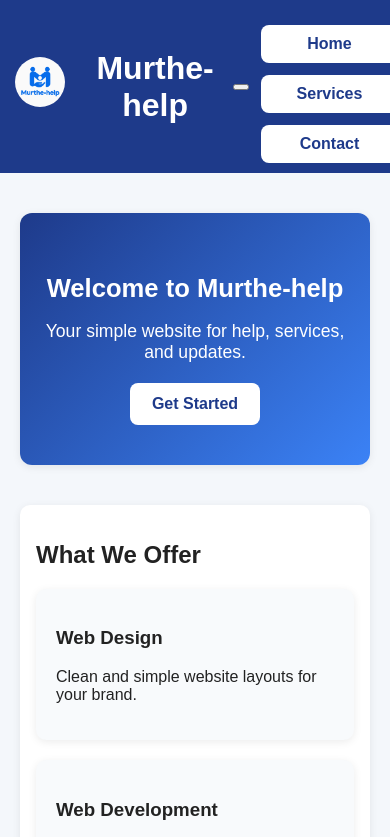
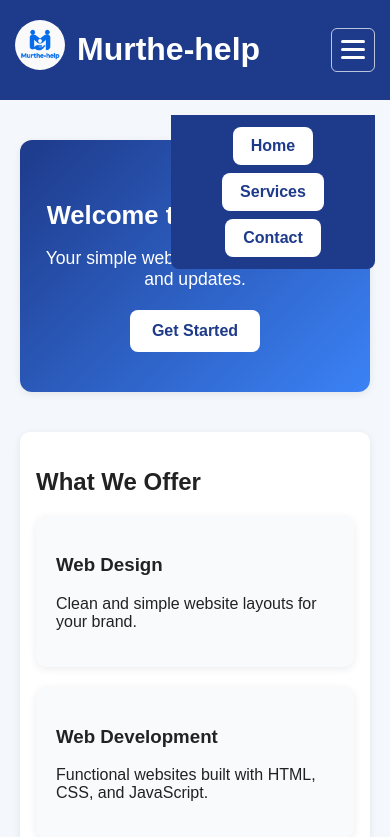
Before and after one commit to temitopeolabode98-ux/WE-GO-AGAIN, a plain HTML site: page index.html in a window 390 px wide. Both pictures are taken after a click on the button "Open navigation". Shown: the top 837 px of the page. Drawn offline with Linux system fonts and the light colour scheme.

Commit message:
Add hamburger navigation

```diff
--- a/index.html
+++ b/index.html
@@ -6,7 +6,7 @@
   <title>Murthe-help</title>
   <link rel="stylesheet" href="styles.css">
   <link rel="icon" href="favicon.ico">
-  <script src="script.js"></script>
+  <script src="script.js" defer></script>
 </head>
 <body>
   <header class="topbar">
@@ -15,13 +15,16 @@
       <h1>Murthe-help</h1>
     </div>
 
-    <button class="menu-toggle" aria-expanded="false" aria-label="Toggle navigation">
+    <button class="menu-toggle" type="button" aria-expanded="false" aria-controls="site-navigation" aria-label="Open navigation">
+      <span></span>
+      <span></span>
+      <span></span>
     </button>
 
-    <nav class="navbar">
-      <a href="#index.html" class="nav-btn">Home</a>
-      <a href="#services.html" class="nav-btn">Services</a>
-      <a href="#contact.htnl" class="nav-btn">Contact</a>
+    <nav class="navbar" id="site-navigation">
+      <a href="index.html" class="nav-btn">Home</a>
+      <a href="services.html" class="nav-btn">Services</a>
+      <a href="contact.html" class="nav-btn">Contact</a>
     </nav>
   </header>
 
--- a/script.js
+++ b/script.js
@@ -8,5 +8,6 @@ if (menuToggle && navbar) {
     navbar.classList.toggle("active");
     const expanded = menuToggle.getAttribute("aria-expanded") === "true";
     menuToggle.setAttribute("aria-expanded", String(!expanded));
+    menuToggle.setAttribute("aria-label", expanded ? "Open navigation" : "Close navigation");
   });
 }
--- a/styles.css
+++ b/styles.css
@@ -1,6 +1,5 @@
 /* RROT DESIGN TOKEN */
-:root {
-    body {
+body {
   margin: 0;
   font-family: Arial, sans-serif;
   background: #f4f7fb;
@@ -209,8 +208,21 @@ footer {
 }
 
 .navbar {
+  display: none;
+  position: absolute;
+  top: 100%;
+  right: 15px;
+  z-index: 10;
+  flex-direction: column;
+  gap: 8px;
+  min-width: 180px;
+  padding: 12px;
+  background: #1e3a8a;
+  border-radius: 0 0 8px 8px;
+}
+
+.navbar.active {
   display: flex;
-  gap: 12px;
 }
 
 .nav-btn {
@@ -227,6 +239,39 @@ footer {
   background: #dbeafe;
 }
 .topbar {
+  position: relative;
   padding: 10px 15px;
 }
+
+.menu-toggle {
+  display: flex;
+  flex-direction: column;
+  justify-content: center;
+  gap: 5px;
+  width: 44px;
+  height: 44px;
+  padding: 9px;
+  border: 1px solid rgba(255, 255, 255, 0.7);
+  border-radius: 6px;
+  background: transparent;
+  cursor: pointer;
 }
+
+.menu-toggle span {
+  display: block;
+  width: 100%;
+  height: 3px;
+  border-radius: 2px;
+  background: white;
+}
+
+.menu-toggle:hover,
+.menu-toggle:focus-visible {
+  background: #2563eb;
+}
+
+.navbar .nav-btn {
+  width: auto;
+  margin: 0;
+  text-align: center;
+}
```
